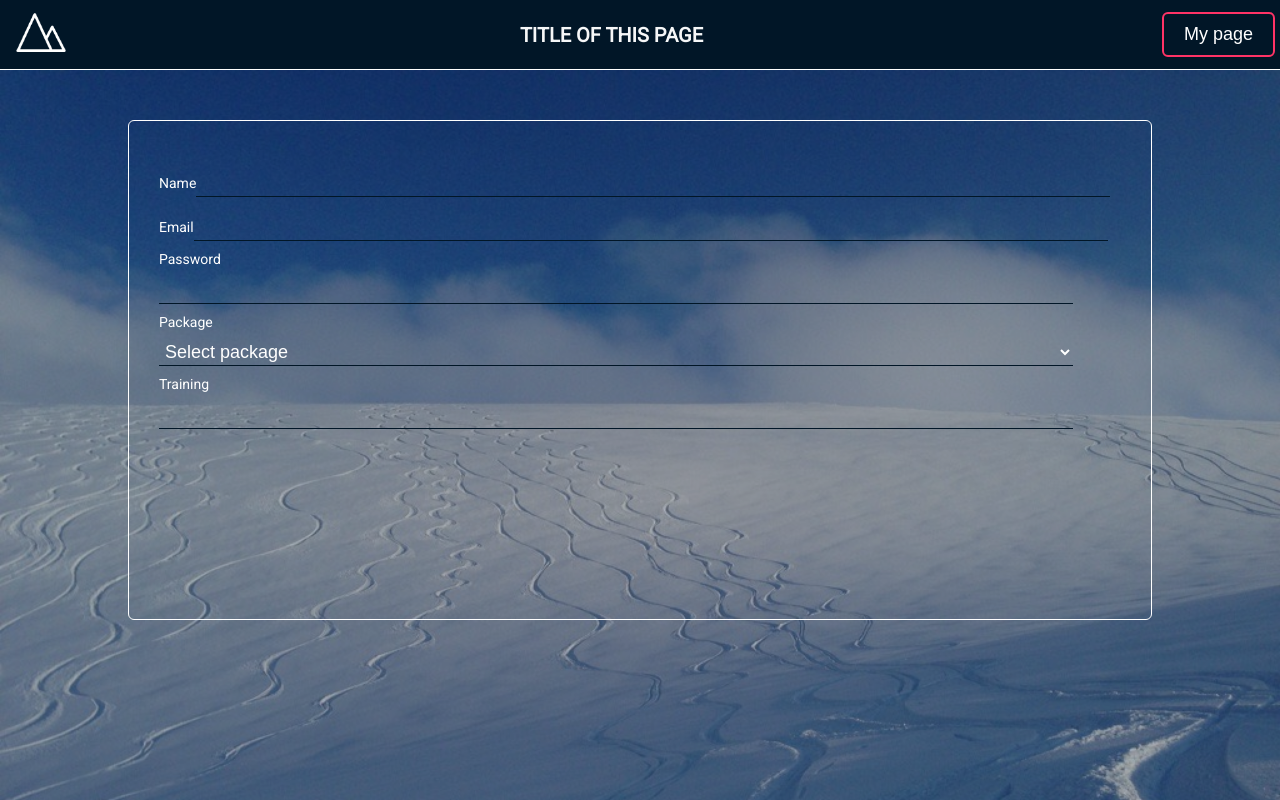
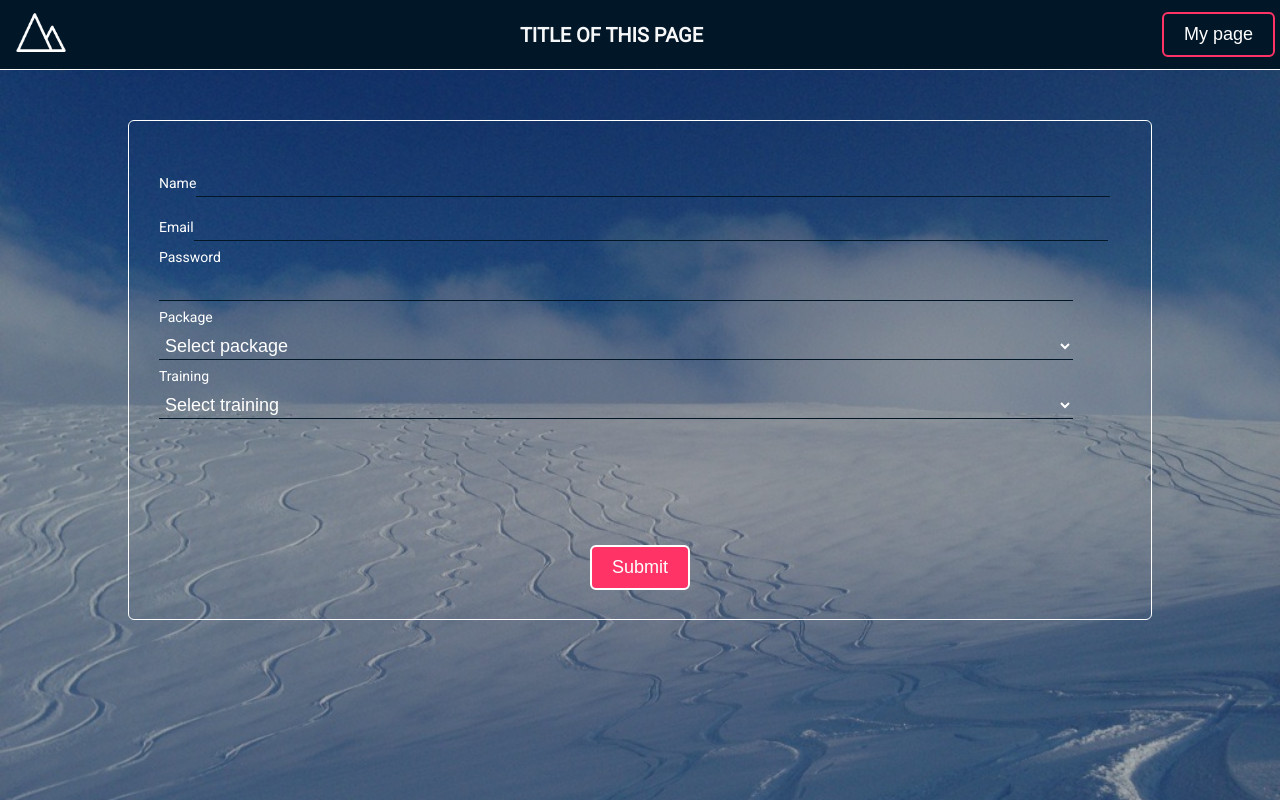
Before and after one commit to lisahammarstrand/final-project-frontend, a React (Create React App) app: page /booking in a window 1280 px wide. Shown: the top 800 px of the page. Built offline with nearby package versions, Linux system fonts and the light colour scheme.

Commit message:
Started working on form submission

```diff
--- a/src/pages/BookingPage.js
+++ b/src/pages/BookingPage.js
@@ -35,6 +35,8 @@ const BookingOverlay = styled.div`
   `
 const BookingForm = styled.form`
   position: absolute;
+  display: flex;
+  flex-direction: column;
   top: 50px;
   width: 80%;
   height: 500px;
@@ -44,26 +46,65 @@ const BookingForm = styled.form`
   border-radius: 6px;
   z-index: 1;
   `
+const SubmitButton = styled(Button)`
+  position absolute;
+  bottom: 24px;
+  align-self: center;
+`
+const URL = 'https://localhost:8080/users'
+
 export const BookingPage = () => {
   const [name, setName] = useState('')
   const [email, setEmail] = useState('')
   const [password, setPassword] = useState('')
   const [activepackage, setActivePackage] = useState('')
   const [training, setTraining] = useState('')
+  const [registrered, setRegistered] = useState(false)
+  const [failed, setFailed] = useState(false)
   const history = useHistory()
+
+  const handleSubmit = event => {
+    event.preventDefault()
+    fetch(URL, {
+      method: 'POST',
+      body: JSON.stringify({ name, email, password, activepackage, training }),
+      headers: { 'Content-Type': 'application/json' }
+    })
+      .then((res) => {
+        if (res.status !== 201) {
+          return (
+            res.json()
+              .then((json) => console.log(json.message)), setFailed(true)
+          )
+        } else {
+          setRegistered(true)
+          return res.json()
+        }
+      })
+      .then(({ accessToken }) => {
+        if (accessToken) {
+          window.localStorage.setItem('accessToken', accessToken)
+          history.push('/mypage')
+        }
+      })
+      .catch((err) => console.log('Error:', err))
+  }
 
   return (
     <BookingContainer>
       <BookingOverlay />
       <BookingBackground>
-        <BookingForm>
+        <BookingForm onSubmit={handleSubmit}>
+          {failed && (
+            <p>Oops could not registrer your booking. Please check your inputs and try again.</p>
+          )}
           <Label>
             Name
             <Input
               type="text"
               required
               value={name}
-              onChange={event => setName(event.target.value)} />
+              onChange={(event) => setName(event.target.value)} />
           </Label>
           <Label>
             Email
@@ -97,16 +138,23 @@ export const BookingPage = () => {
           </Label>
           <Label>
             Training
-            <Input
+            <Select
               type="text"
               required
               value={training}
-              onChange={(event) => setTraining(event.target.value)} />
+              onChange={(event) => setTraining(event.target.value)}>
+              <option value="">Select training</option>
+              <option value="Soft">Soft</option>
+              <option value="Medium">Medium</option>
+              <option value="Tough">Tough</option>
+            </Select>
           </Label>
+          <SubmitButton
+            title="Submit"
+            type="submit"
+            onClick={handleSubmit} />
         </BookingForm>
       </BookingBackground>
     </BookingContainer>
-
-
   )
 }
```
